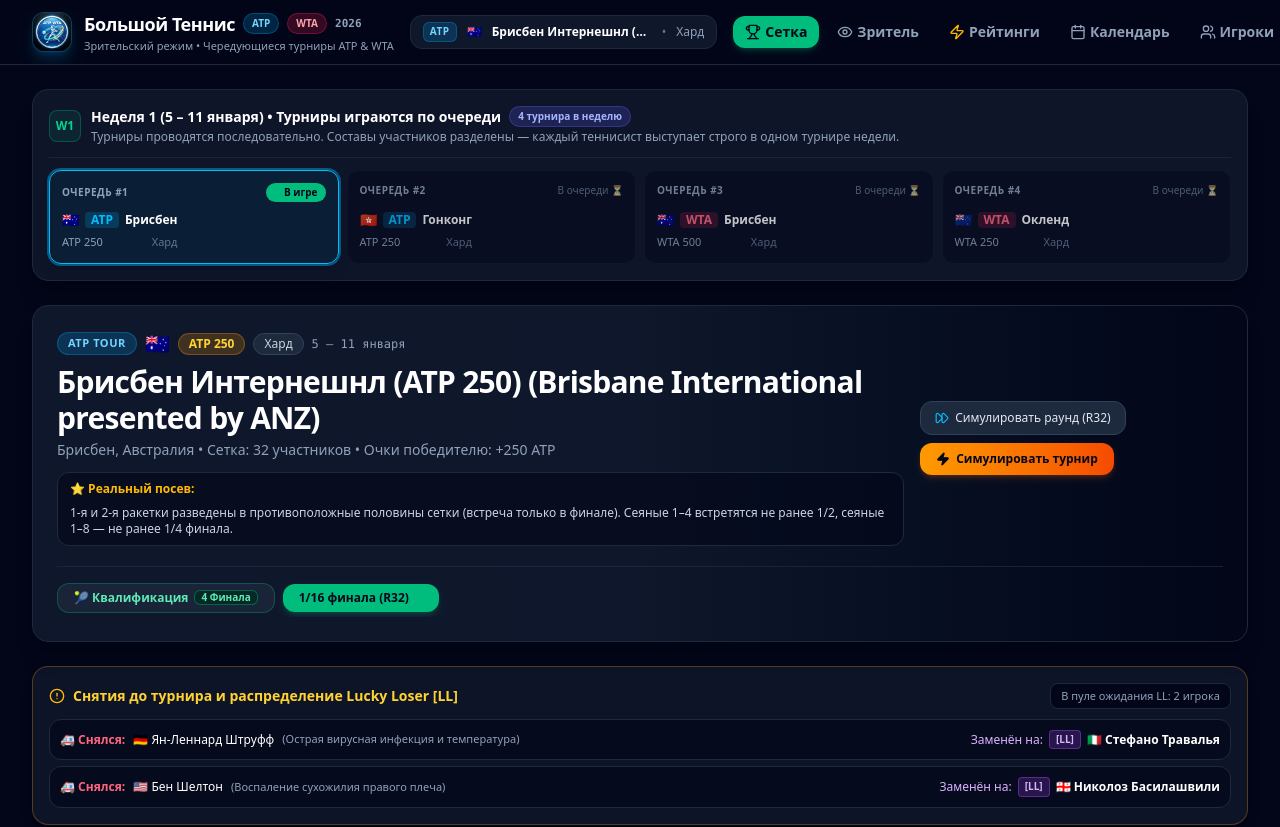
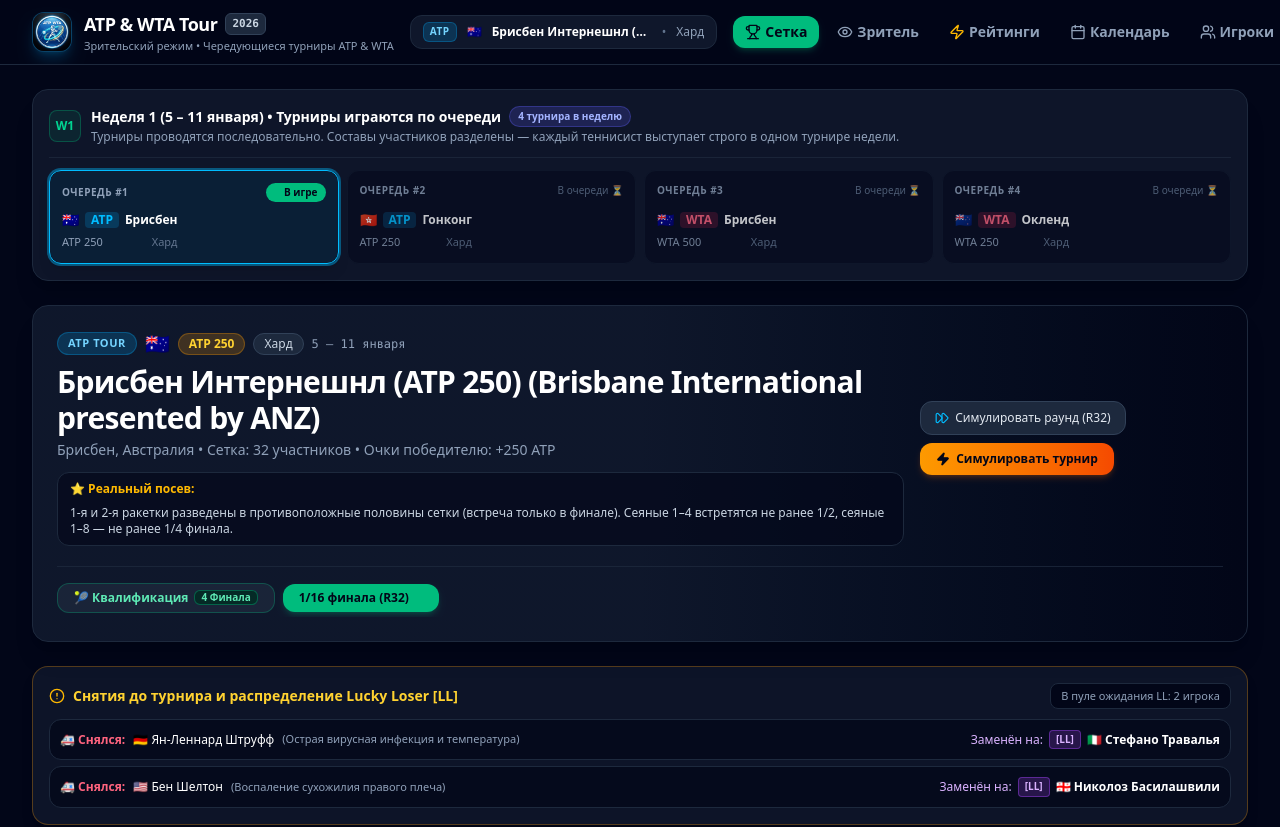
Before and after one commit to Huntsman-90/Tennis-Sim, a React (Vite) app: page / in a window 1280 px wide. Shown: the top 827 px of the page. Built offline with nearby package versions, Linux system fonts and the light colour scheme.

Commit message:
refactor: rebrand application title to ATP & WTA Tour
Standardize application naming across UI components, meta tags, and PWA manifest for consistency.

```diff
--- a/index.html
+++ b/index.html
@@ -3,7 +3,7 @@
   <head>
     <meta charset="UTF-8" />
     <meta name="viewport" content="width=device-width, initial-scale=1.0, maximum-scale=1.0, user-scalable=no" />
-    <title>Большой Теннис: ATP &amp; WTA Тур</title>
+    <title>ATP &amp; WTA Tour</title>
     <meta name="description" content="Полноценный симулятор теннисного сезона с реальными правилами посева (разведение топ-игроков по сетке), динамическим пересчетом рейтинга ATP/WTA после турниров, поочередным проведением турниров, зрительским режимом и слотами сохранений." />
 
     <!-- PWA & Mobile Web App Meta Tags -->
@@ -11,14 +11,14 @@
     <meta name="mobile-web-app-capable" content="yes" />
     <meta name="apple-mobile-web-app-capable" content="yes" />
     <meta name="apple-mobile-web-app-status-bar-style" content="black-translucent" />
-    <meta name="apple-mobile-web-app-title" content="Теннис Тур" />
+    <meta name="apple-mobile-web-app-title" content="ATP &amp; WTA Tour" />
     <link rel="apple-touch-icon" href="/apple-touch-icon.png" />
     <link rel="icon" type="image/x-icon" href="/favicon.ico" />
     <link rel="icon" type="image/png" sizes="192x192" href="/pwa-192x192.png" />
     <link rel="icon" type="image/png" sizes="512x512" href="/pwa-512x512.png" />
 
     <!-- Open Graph & Social Cards -->
-    <meta property="og:title" content="Большой Теннис: ATP &amp; WTA Тур" />
+    <meta property="og:title" content="ATP &amp; WTA Tour" />
     <meta property="og:description" content="Полноценный симулятор теннисного сезона с реальными правилами посева (разведение топ-игроков по сетке), динамическим пересчетом рейтинга ATP/WTA после турниров, поочередным проведением турниров, зрительским режимом и слотами сохранений." />
     <meta property="og:image" content="/pwa-512x512.png" />
     <meta property="og:type" content="website" />
--- a/src/components/Navbar.tsx
+++ b/src/components/Navbar.tsx
@@ -41,16 +41,10 @@
             <div>
               <div className="flex items-center gap-1.5 sm:gap-2">
                 <span className="font-extrabold text-white text-xs sm:text-base md:text-lg tracking-tight">
-                  <span className="hidden sm:inline">Большой Теннис</span>
-                  <span className="sm:hidden">Теннис</span>
+                  <span className="hidden sm:inline">ATP &amp; WTA Tour</span>
+                  <span className="sm:hidden">ATP &amp; WTA</span>
                 </span>
-                <span className="px-1.5 sm:px-2 py-0.5 rounded-full text-[9px] sm:text-[10px] font-bold bg-sky-500/20 text-sky-300 border border-sky-500/30">
-                  ATP
-                </span>
-                <span className="px-1.5 sm:px-2 py-0.5 rounded-full text-[9px] sm:text-[10px] font-bold bg-rose-500/20 text-rose-300 border border-rose-500/30">
-                  WTA
-                </span>
-                <span className="text-[10px] sm:text-[11px] font-bold text-slate-400 font-mono hidden md:inline">
+                <span className="px-1.5 py-0.5 rounded-md text-[10px] sm:text-[11px] font-bold bg-slate-800 text-slate-300 border border-slate-700 font-mono">
                   {year}
                 </span>
               </div>
--- a/src/components/PWAInstallButton.tsx
+++ b/src/components/PWAInstallButton.tsx
@@ -51,7 +51,7 @@
               <div className="w-14 h-14 rounded-2xl overflow-hidden shadow-xl shadow-sky-500/20 mb-4 border border-sky-500/30 flex items-center justify-center bg-slate-900">
                 <img
                   src="/app-logo.png"
-                  alt="Большой Теннис Logo"
+                  alt="ATP & WTA Tour Logo"
                   className="w-full h-full object-cover"
                   referrerPolicy="no-referrer"
                 />
--- a/vite.config.ts
+++ b/vite.config.ts
@@ -21,8 +21,8 @@
         ],
         manifest: {
           id: '/',
-          name: 'Большой Теннис: ATP & WTA Тур',
-          short_name: 'Теннис Тур',
+          name: 'ATP & WTA Tour',
+          short_name: 'ATP & WTA',
           description:
             'Полноценный симулятор теннисного сезона ATP и WTA с реальными правилами, турнирной сеткой, зрительским режимом и оффлайн поддержкой.',
           theme_color: '#090d16',
```
